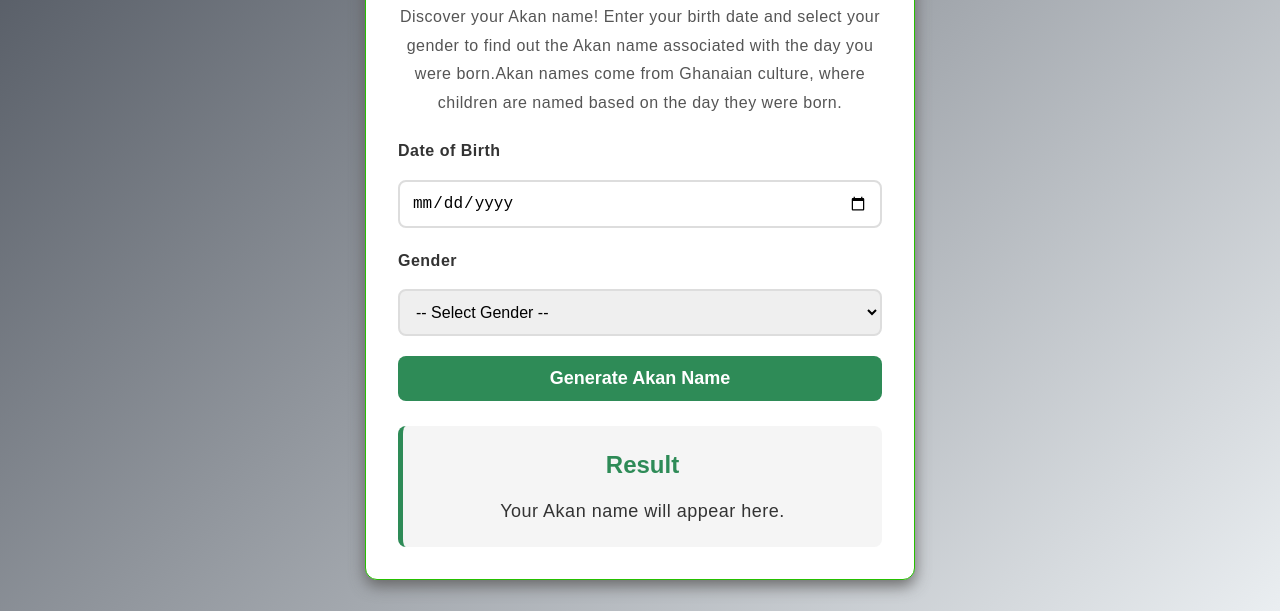
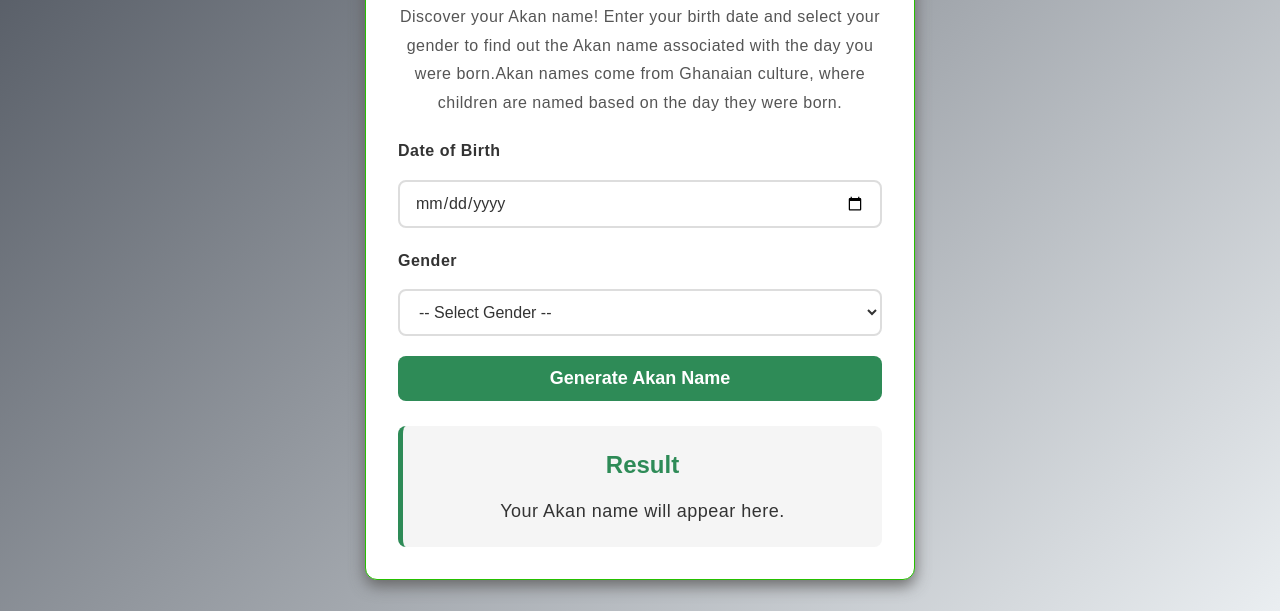
Before and after one commit to okumujphh-netizen/akan-name-generator, a plain HTML site: page index.html in a window 1280 px wide. Shown: the part 189-800 px from the top of the page. Drawn offline with Linux system fonts and the light colour scheme.

Commit message:
changes to inputs

```diff
--- a/style.css
+++ b/style.css
@@ -88,15 +88,22 @@ label {
     margin-bottom: 8px;
     cursor: pointer;
 }
-/* Inputs and select */
+/*    Inputs and Select */
+
 input,
 select {
     width: 100%;
-    padding: 12px;
+    padding: 12px 15px;
+    font-size: 1rem;
+    font-family: inherit;
+    color: #333;
+
+    background-color: #fff;
     border: 2px solid #ddd;
     border-radius: 8px;
-    font-size: 16px;
-    transition: 0.3s;
+    outline: none;
+
+    transition: all 0.3s ease;
 }
 
 /* Focus effect */
```
